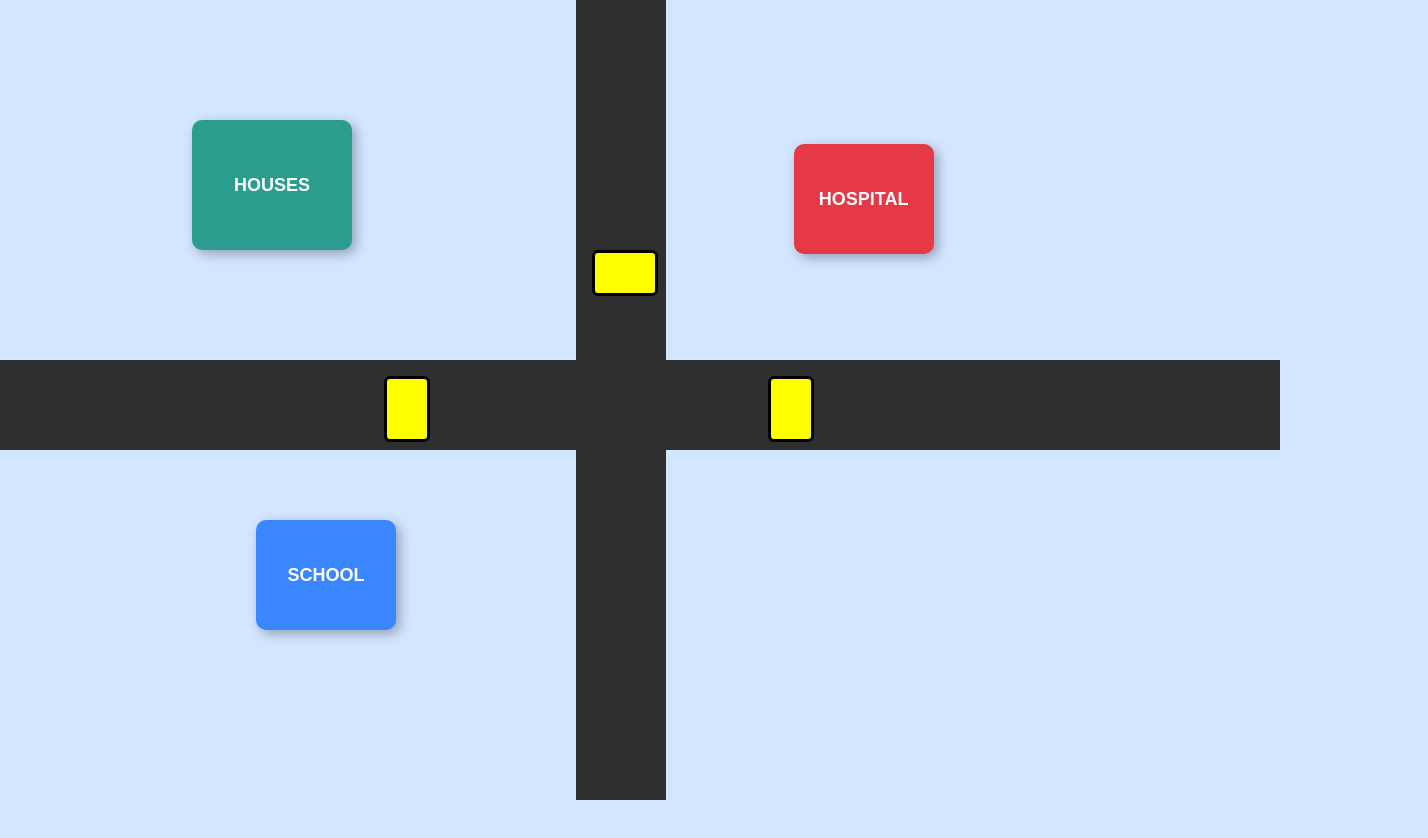
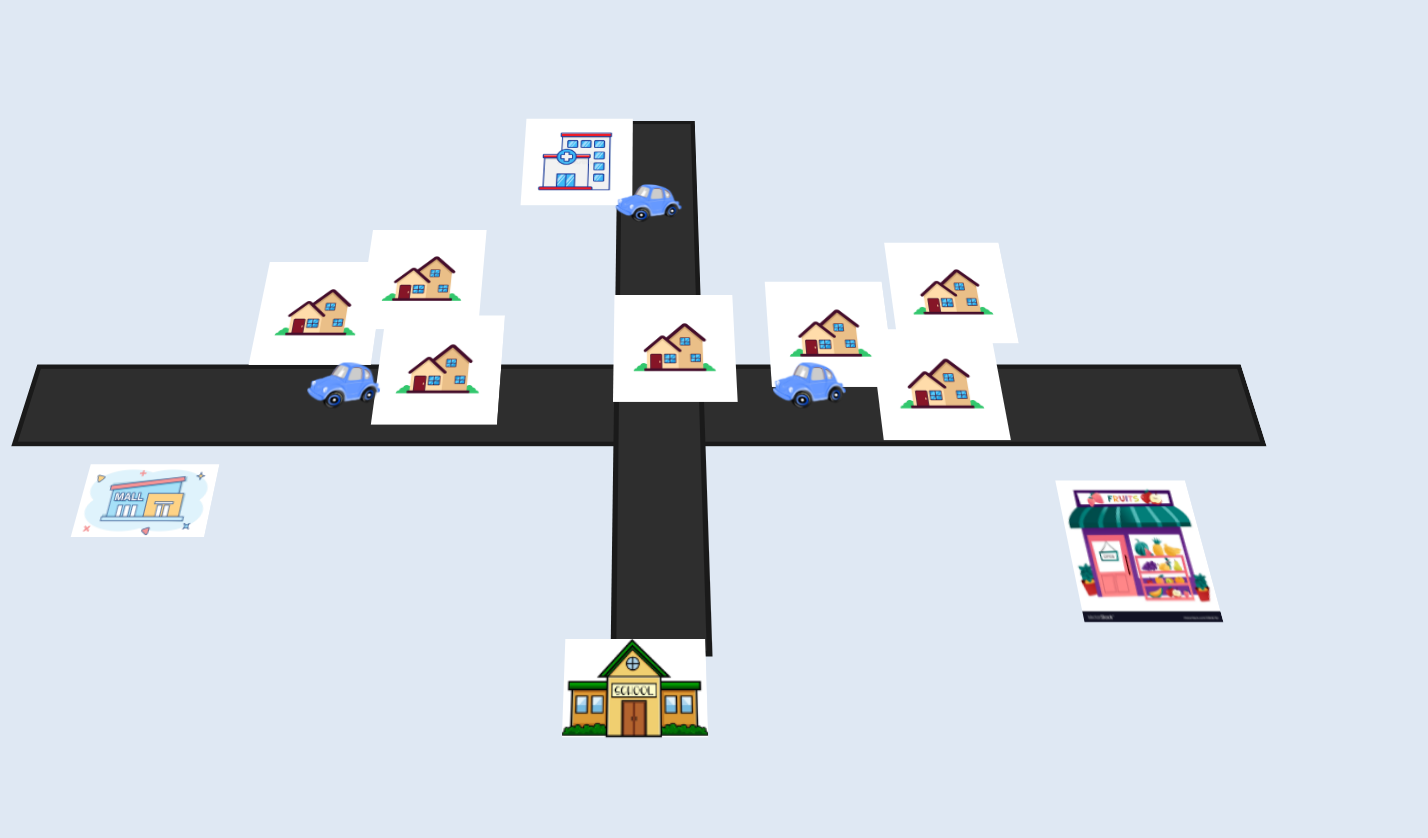
Before and after one commit to lovininsan2008-oss/smart-city-model, a plain HTML site: page index.html in a window 1280 px wide. Shown: the whole page, 1428 px wide, since content can reach past the window. Before the commit the page ends 800 px from the top, so only its background shows below. Drawn offline with Linux system fonts and the light colour scheme.

Commit message:
Update index.html

```diff
--- a/index.html
+++ b/index.html
@@ -1,93 +1,142 @@
 <!DOCTYPE html>
 <html>
 <head>
+<meta name="viewport" content="width=device-width, initial-scale=1.0">
 <title>Smart City Model</title>
+
 <style>
 body {
   margin: 0;
-            background: #d3e6ff;
+  background: #dfe8f3;
   font-family: Arial, sans-serif;
+  overflow-x: hidden;
 }
 
-        .map {
-            width: 100vw;
+/* Map container with 3D tilt */
+#map {
+  width: 100%;
   height: 100vh;
   position: relative;
+  transform: perspective(900px) rotateX(25deg);
+  transform-style: preserve-3d;
 }
 
-        /* Road (Horizontal) */
-        .road-h {
+/* Roads */
+.road {
   position: absolute;
+  background: #2e2e2e;
+  border: 5px solid #1a1a1a;
+  z-index: 0;
+}
+
+/* Main horizontal road */
+#mainRoad {
+  width: 95%;
+  height: 80px;
   top: 45%;
+  left: 2%;
+}
+
+/* Vertical road */
+#verticalRoad {
+  width: 80px;
+  height: 75%;
+  top: 5%;
+  left: 48%;
+}
+
+/* Building images */
+.building {
+  position: absolute;
+  width: 120px;
+  cursor: pointer;
+  transform: translateZ(30px);
+}
+
+/* Cars */
+.car {
+  position: absolute;
+  width: 70px;
+  transform: translateZ(35px);
+}
+
+/* Info popup panel */
+#infoPanel {
+  position: fixed;
+  bottom: 0;
   left: 0;
   width: 100%;
-            height: 90px;
-            background: #2f2f2f;
+  background: white;
+  border-top-left-radius: 20px;
+  border-top-right-radius: 20px;
+  padding: 20px;
+  display: none;
+  box-shadow: 0 -5px 20px rgba(0,0,0,0.3);
 }
 
-        /* Road (Vertical) */
-        .road-v {
-            position: absolute;
-            left: 45%;
-            top: 0;
-            width: 90px;
-            height: 100%;
-            background: #2f2f2f;
+#closeBtn {
+  float: right;
+  background: black;
+  color: white;
+  border: none;
+  padding: 5px 15px;
+  border-radius: 8px;
+}
+</style>
+
+</head>
+<body>
+
+<div id="map">
+
+  <!-- Roads -->
+  <div id="mainRoad" class="road"></div>
+  <div id="verticalRoad" class="road"></div>
+
+  <!-- Hospital -->
+  <img src="hospital.png" class="building" style="top:8%; left:40%;" onclick="showInfo('Hospital: Digital Hospital\nDoctors available:\n✔ Dr. Mehta\n✖ Dr. Rana (Off duty)\n✔ Dr. Kapoor')">
+
+  <!-- Mall -->
+  <img src="mall.png" class="building" style="top:60%; left:10%;" onclick="showInfo('Mall: 2 Floors\nFloor 1: Clothes, Food Court\nFloor 2: Electronics, Game Zone')">
+
+  <!-- Fruit Shop -->
+  <img src="fruits.png" class="building" style="top:62%; left:80%;" onclick="showInfo('Fruit Shop: Fresh fruits available daily')">
+
+  <!-- School -->
+  <img src="school.png" class="building" style="top:80%; left:45%;" onclick="showInfo('Digital School: Classes Nursery to 10th')">
+
+  <!-- Houses (H1 scattered layout) -->
+  <img src="houses.png" class="building" style="top:32%; left:20%;" onclick="showInfo('House 1: Sharma Family\n4 Members')">
+  <img src="houses.png" class="building" style="top:35%; left:60%;" onclick="showInfo('House 2: Verma Family\n3 Members')">
+  <img src="houses.png" class="building" style="top:27%; left:28%;" onclick="showInfo('House 3: Singh Family\n5 Members')">
+  <img src="houses.png" class="building" style="top:29%; left:70%;" onclick="showInfo('House 4: Jindal Family\n6 Members')">
+  <img src="houses.png" class="building" style="top:40%; left:30%;" onclick="showInfo('House 5: Chauhan Family\n3 Members')">
+  <img src="houses.png" class="building" style="top:42%; left:68%;" onclick="showInfo('House 6: Sharma Family\n2 Members')">
+  <img src="houses.png" class="building" style="top:37%; left:48%;" onclick="showInfo('House 7: Kapoor Family\n4 Members')">
+
+  <!-- Cars -->
+  <img src="cars.png" class="car" style="top:47%; left:25%;">
+  <img src="cars.png" class="car" style="top:47%; left:60%;">
+  <img src="cars.png" class="car" style="top:20%; left:48%;">
+
+</div>
+
+<!-- Info Panel -->
+<div id="infoPanel">
+  <button id="closeBtn" onclick="closeInfo()">Close</button>
+  <pre id="infoText"></pre>
+</div>
+
+<script>
+function showInfo(text){
+  document.getElementById("infoText").innerText = text;
+  document.getElementById("infoPanel").style.display = "block";
 }
 
-        /* Buildings Theme */
-        .building {
-            position: absolute;
-            width: 140px;
-            height: 110px;
-            border-radius: 10px;
-            color: white;
-            font-size: 18px;
-            font-weight: bold;
-            display: flex;
-            align-items: center;
-            justify-content: center;
-            box-shadow: 4px 4px 12px rgba(0,0,0,0.3);
+function closeInfo(){
+  document.getElementById("infoPanel").style.display = "none";
 }
+</script>
 
-        /* Specific Buildings */
-        #hospital { background: #e63946; top: 18%; left: 62%; }
-        #school { background: #3a86ff; top: 65%; left: 20%; }
-        #houses { background: #2a9d8f; top: 15%; left: 15%; width: 160px; height: 130px; }
-
-        /* Cars (Fixed ON road) */
-        .car {
-            position: absolute;
-            width: 40px;
-            height: 60px;
-            background: yellow;
-            border-radius: 6px;
-            border: 3px solid black;
-        }
-
-        #car1 { top: 47%; left: 30%; }  /* On horizontal road */
-        #car2 { top: 47%; left: 60%; }  /* On horizontal road */
-        #car3 { top: 30%; left: 47%; transform: rotate(90deg); } /* On vertical road */
-    </style>
-</head>
-
-<body>
-    <div class="map">
-
-        <!-- Roads -->
-        <div class="road-h"></div>
-        <div class="road-v"></div>
-
-        <!-- Buildings -->
-        <div id="hospital" class="building">HOSPITAL</div>
-        <div id="school" class="building">SCHOOL</div>
-        <div id="houses" class="building">HOUSES</div>
-
-        <!-- Cars -->
-        <div id="car1" class="car"></div>
-        <div id="car2" class="car"></div>
-        <div id="car3" class="car"></div>
-
-    </div>
 </body>
 </html>
```
Lines whose indentation alone changed are shown as unchanged.
